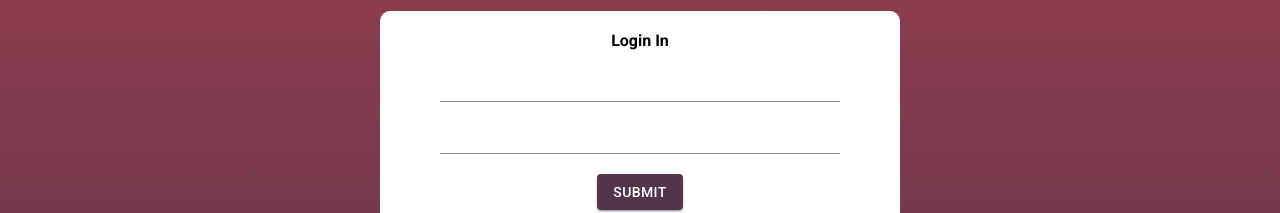
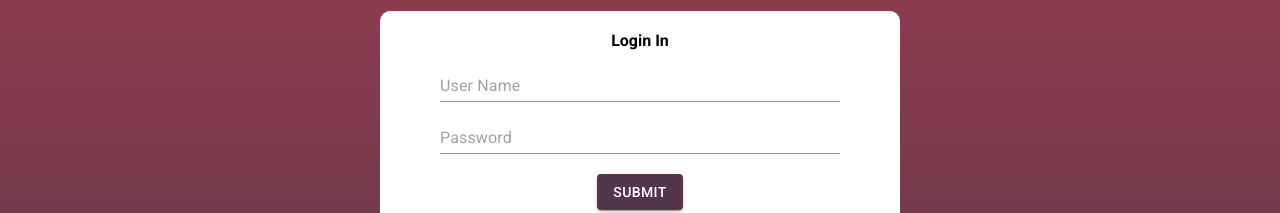
Before and after one commit to Kabilesh020799/Tradecards, a React (Create React App) app in the folder frontend/tradecards_ui/: page /login in a window 1280 px wide. Shown: the part 260-473 px from the top of the page. Built offline with nearby package versions, Linux system fonts and the light colour scheme; the HTML template or start-up script is replaced by a standard one.

Commit message:
login page changes

```diff
--- a/frontend/tradecards_ui/src/containers/login/components/input/input.jsx
+++ b/frontend/tradecards_ui/src/containers/login/components/input/input.jsx
@@ -8,6 +8,8 @@ const InputHolder = (props) => {
     onChange,
     value,
     type,
+    placeholder,
+    ...params
   } = props;
 
   return (
@@ -16,6 +18,8 @@ const InputHolder = (props) => {
       value={value}
       onChange={(e) => onChange(e.target.value)}
       className={`login-input ${className}`}
+      placeholder={placeholder}
+      {...params}
     />
   );
 };
@@ -24,12 +28,14 @@ InputHolder.propTypes = {
   className: PropTypes.string,
   onChange: PropTypes.func.isRequired,
   value: PropTypes.string.isRequired,
+  placeholder: PropTypes.string,
   type: PropTypes.string,
 };
 
 InputHolder.defaultProps = {
   className: '',
   type: 'text',
+  placeholder: '',
 };
 
 export default InputHolder;
--- a/frontend/tradecards_ui/src/containers/login/login.jsx
+++ b/frontend/tradecards_ui/src/containers/login/login.jsx
@@ -45,11 +45,13 @@ function Login (props) {
         <InputHolder
           value={userName}
           onChange={setUserName}
+          placeholder="User Name"
         />
         <InputHolder
           value={password}
           onChange={setPassword}
           type='password'
+          placeholder="Password"
         />
         <Button
           variant="contained"
```
